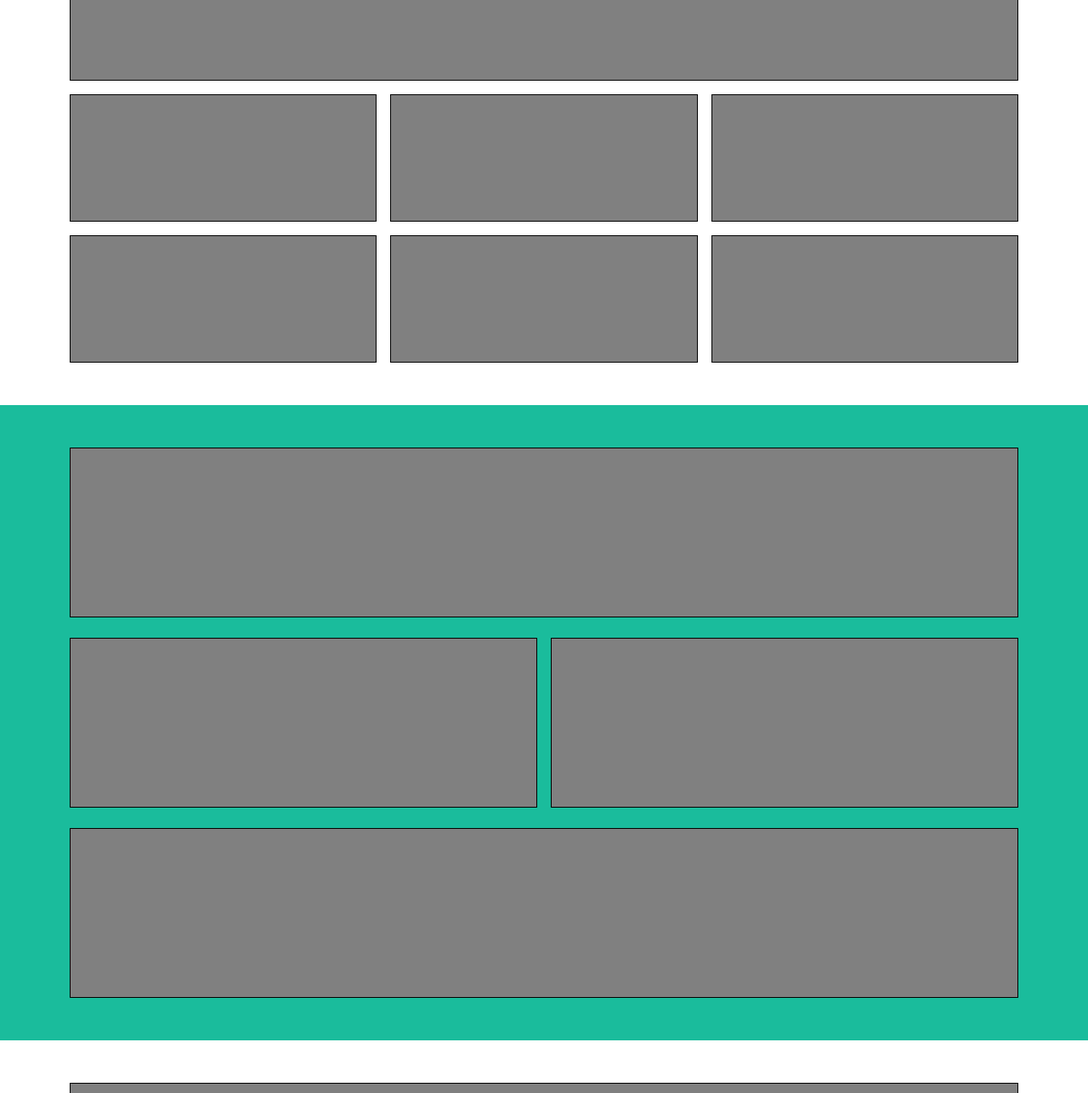
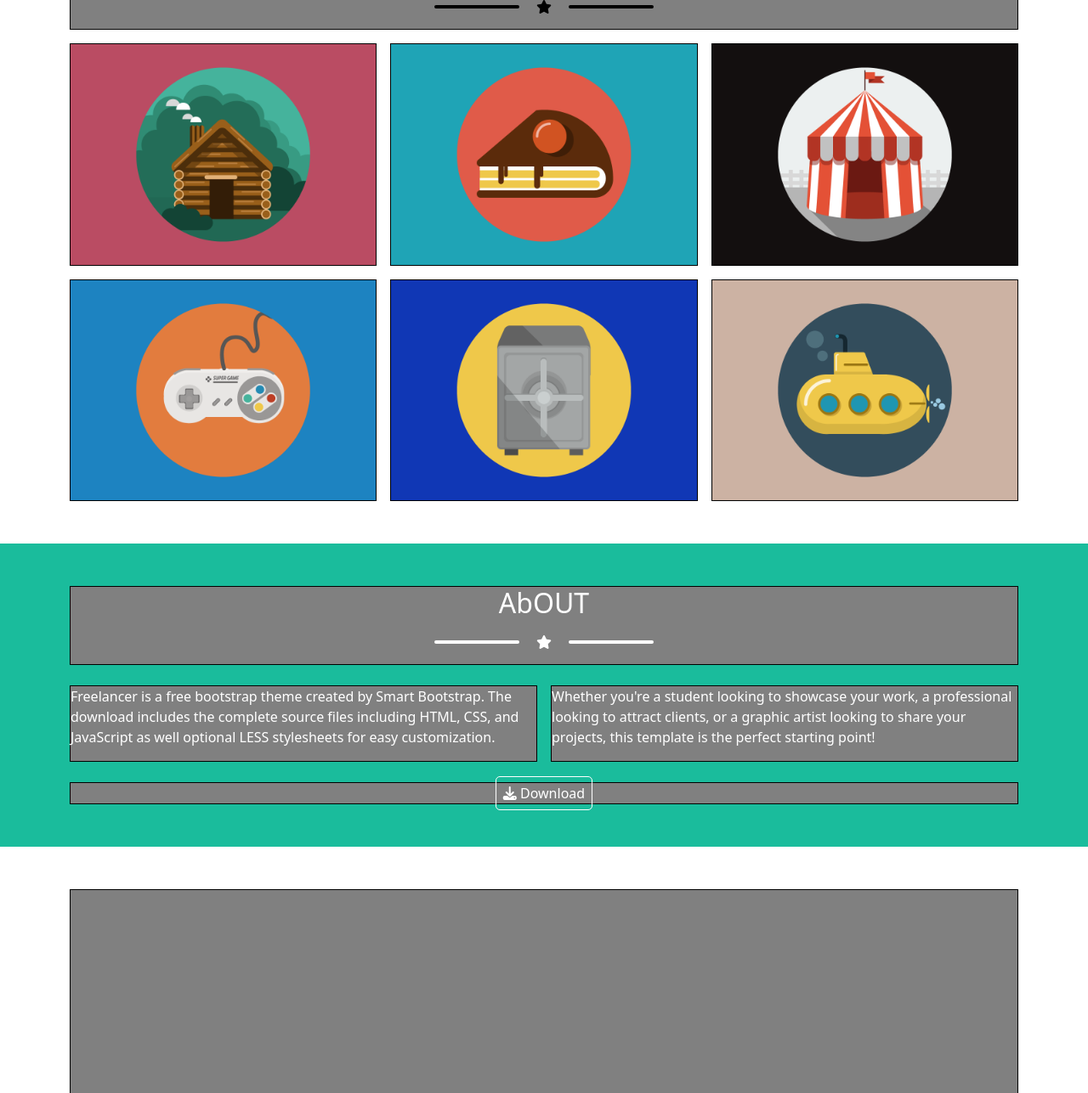
Before and after one commit to robertvlad/html-css-bootstrap-freelancer, a plain HTML site: page index.html in a window 1280 px wide. Shown: the part 523-1810 px from the top of the page at 85% size. Drawn offline with nearby package versions, Linux system fonts and the light colour scheme.

Commit message:
6-cards-plus-about

```diff
--- a/css/common.css
+++ b/css/common.css
@@ -9,15 +9,24 @@
     background-color: #1abc9c;
 }
 
+.arrow-hr-black hr{
+    width: 100px;
+    border: 2px solid #000000;
+    background-color: #000000;
+    border-radius: 20px;
+    opacity: 1;
+}
+
+.arrow-hr-white hr{
+    width: 100px;
+    border: 2px solid #ffffff;
+    background-color: #ffffff;
+    border-radius: 20px;
+    opacity: 1;
+}
+
 
 /* SIZE */
-
-.arrow-hr hr{
-    width: 100px;
-    border: 3px solid #ffffff;
-    background-color: #ffffff;
-    border-radius: 20px;
-}
 
 .star-icon{
     padding: 0 20px;
--- a/css/style.css
+++ b/css/style.css
@@ -38,8 +38,8 @@ header{
     padding: 50px 0;
 }
 
-#cards-6 .content{
-    height: 150px;
+.img-6-cards img{
+    width: 100%;
 }
 
 
@@ -49,10 +49,14 @@ header{
     padding: 50px 0;
 }
 
-#about .content{
-    height: 200px;
+.btn-download{
+    border: 1px solid #ffffff;
+    background-color: transparent;
+    text-decoration: none;
+    color: #ffffff;
+    padding: 8px;
+    border-radius: 5px;
 }
-
 
 /* CONTACT ME */
 
--- a/index.html
+++ b/index.html
@@ -11,7 +11,6 @@
             <!-- MAIN STYLE -->
             <link rel="stylesheet" href="./css/style.css">
             <link rel="stylesheet" href="./css/common.css">
-            <link rel="stylesheet" href="./css/media-query.css">
 
             <!-- TITLE -->
             <title>Bootstrap Freelancer</title>
@@ -68,7 +67,7 @@
                             <div class="content text-white text-center">
                                 <img class="img-avatar mb-2" src="./img/avatar.svg" alt="Avatar">
                                 <h1 class="mb-2">START BOOTSTRAP</h1>
-                                <div class="arrow-hr d-flex justify-content-center align-items-center mb-2">
+                                <div class="arrow-hr-white d-flex justify-content-center align-items-center mb-2">
                                     <hr>
                                     <div>
                                         <i class="fa-solid fa-star star-icon"></i>
@@ -90,40 +89,47 @@
                 <div class="container">
                     <div class="row mb-3">
                         <div class="col-12">
-                            <div class="content">
-
+                            <div class="content text-black text-center">
+                                <h2 class="mb-2">PORTFOLIO</h2>
+                                <div class="arrow-hr-black d-flex justify-content-center align-items-center mb-2">
+                                    <hr>
+                                    <div>
+                                        <i class="fa-solid fa-star star-icon"></i>
+                                    </div>
+                                    <hr>
+                                </div>
                             </div>
                         </div>
                     </div>
                     <div class="row g-3">
                         <div class="col-12 col-md-6 col-lg-4">
-                            <div class="content">
-
+                            <div class="content img-6-cards">
+                                <img src="./img/cabin.png" alt="cabin">
                             </div>
                         </div>
                         <div class="col-12 col-md-6 col-lg-4">
-                            <div class="content">
-
+                            <div class="content img-6-cards">
+                                <img src="./img/cake.png" alt="cake">
                             </div>
                         </div>
                         <div class="col-12 col-md-6 col-lg-4">
-                            <div class="content">
-
+                            <div class="content img-6-cards">
+                                <img src="./img/circus.png" alt="circus">
                             </div>
                         </div>
                         <div class="col-12 col-md-6 col-lg-4">
-                            <div class="content">
-
+                            <div class="content img-6-cards">
+                                <img src="./img/game.png" alt="game">
                             </div>
                         </div>
                         <div class="col-12 col-md-6 col-lg-4">
-                            <div class="content">
-
+                            <div class="content img-6-cards">
+                                <img src="./img/safe.png" alt="safe">
                             </div>
                         </div>
                         <div class="col-12 col-md-6 col-lg-4">
-                            <div class="content">
-
+                            <div class="content img-6-cards">
+                                <img src="./img/submarine.png" alt="submarine">
                             </div>
                         </div>
                     </div>
@@ -137,27 +143,36 @@
                 <div class="container">
                     <div class="row mb-4">
                         <div class="col-12">
-                            <div class="content">
-
+                            <div class="content text-white text-center">
+                                <h2 class="mb-2">AbOUT</h2>
+                                <div class="arrow-hr-white d-flex justify-content-center align-items-center mb-2">
+                                    <hr>
+                                    <div>
+                                        <i class="fa-solid fa-star star-icon"></i>
+                                    </div>
+                                    <hr>
+                                </div>
                             </div>
                         </div>
                     </div>
                     <div class="row g-3 mb-4">
                         <div class="col-12 col-md-6">
-                            <div class="content">
-
+                            <div class="content text-white">
+                                <p>Freelancer is a free bootstrap theme created by Smart Bootstrap. The download includes the complete source files including HTML, CSS, and JavaScript as well optional LESS stylesheets for easy customization.</p>
                             </div>
                         </div>
                         <div class="col-12 col-md-6">
-                            <div class="content">
-
+                            <div class="content text-white">
+                                <p>
+                                    Whether you're a student looking to showcase your work, a professional looking to attract clients, or a graphic artist looking to share your projects, this template is the perfect starting point!
+                                </p>
                             </div>
                         </div>
                     </div>
                     <div class="row">
                         <div class="col-12">
-                            <div class="content">
-
+                            <div class="content text-center">
+                                <a class="btn-download" href="#"><i class="fa-solid fa-download"></i> Download</a>
                             </div>
                         </div>
                     </div>
```
